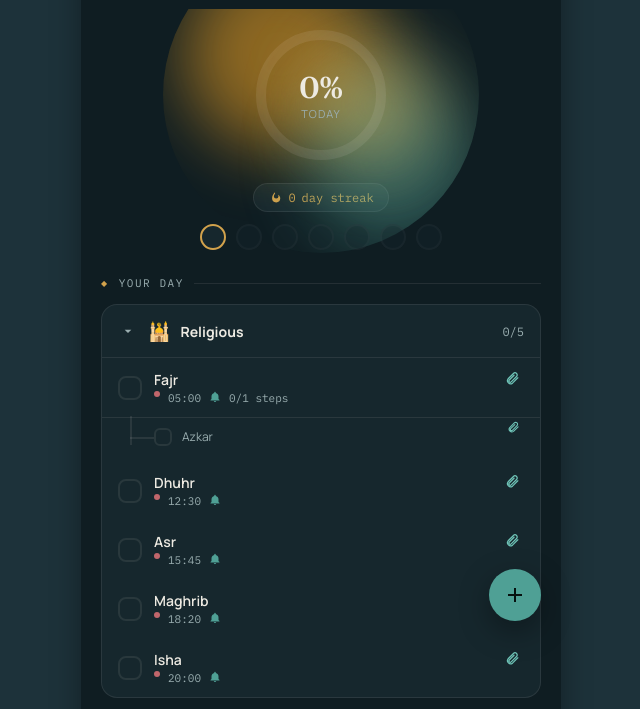
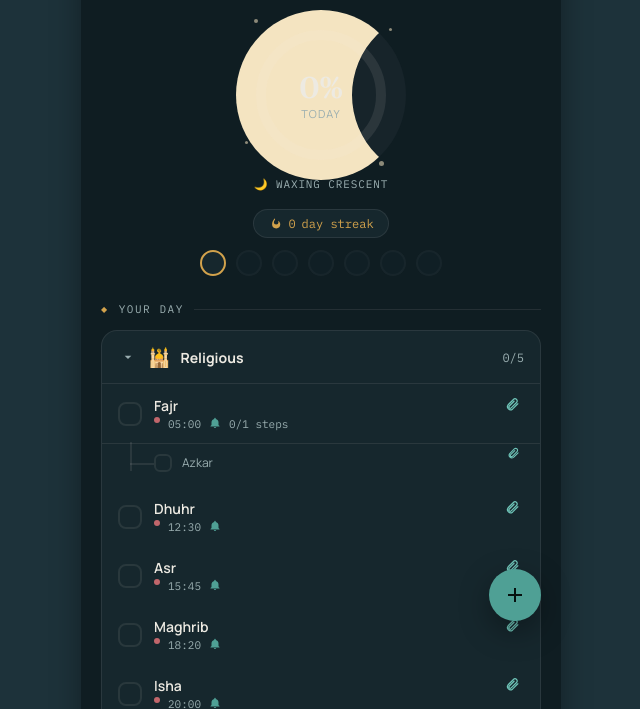
Before and after one commit to bilalind144-collab/RASM-TRACKER, a plain HTML site: page index.html in a window 1280 px wide. Shown: the part 91-800 px from the top of the page, without its empty margins (319-959 px from the left). Drawn offline with Linux system fonts and the light colour scheme.

Commit message:
Add files via upload

```diff
--- a/app.js
+++ b/app.js
@@ -180,31 +180,53 @@ function computeBestStreak30() {
   return best;
 }
 
-/* ---------- Ring background: time-of-day aura glow (fully offline) ---------- */
-function getAuraPalette(hour) {
-  if (hour >= 4 && hour < 7) return ['#F2A65A', '#E8768A', '#F7C873'];   // Fajr — soft dawn
-  if (hour >= 7 && hour < 12) return ['#4FA095', '#F2C572', '#7FD1C0']; // Morning — fresh
-  if (hour >= 12 && hour < 16) return ['#F5A623', '#4FA095', '#F7D774']; // Zuhr/Asr — bright
-  if (hour >= 16 && hour < 19) return ['#E8622C', '#F2A65A', '#C1666B']; // Maghrib — sunset
-  if (hour >= 19 && hour < 22) return ['#6B4F8C', '#B08D57', '#4B3F72']; // Isha — warm dusk
-  return ['#1F2F52', '#2B3A67', '#3E4A8C'];                              // Late night
+/* ---------- Ring background: real moon phase (offline, computed from date) ---------- */
+function getMoonPhase(date) {
+  // 0 = new moon, 0.5 = full moon, back to 1 = new moon again.
+  const synodicMonth = 29.530588861;
+  const knownNewMoon = Date.UTC(2000, 0, 6, 18, 14, 0) / 86400000; // a known new moon, in days since epoch
+  const days = date.getTime() / 86400000;
+  let phase = ((days - knownNewMoon) % synodicMonth) / synodicMonth;
+  if (phase < 0) phase += 1;
+  return phase;
+}
+
+function getMoonPhaseName(phase) {
+  if (phase < 0.03 || phase > 0.97) return 'New Moon';
+  if (phase < 0.22) return 'Waxing Crescent';
+  if (phase < 0.28) return 'First Quarter';
+  if (phase < 0.47) return 'Waxing Gibbous';
+  if (phase < 0.53) return 'Full Moon';
+  if (phase < 0.72) return 'Waning Gibbous';
+  if (phase < 0.78) return 'Last Quarter';
+  return 'Waning Crescent';
 }
 
 function renderRingBgArt() {
   const el = document.getElementById('ringBgArt');
+  const label = document.getElementById('moonPhaseLabel');
   if (!el) return;
   if (state.settings.ringBgImage) {
-    el.classList.remove('is-aura');
+    el.classList.remove('is-moon');
     el.classList.add('has-photo');
     el.innerHTML = `<img src="${state.settings.ringBgImage}" class="ring-bg-photo" alt=""><div class="ring-bg-photo-overlay"></div>`;
+    if (label) label.textContent = '';
   } else {
     el.classList.remove('has-photo');
-    el.classList.add('is-aura');
-    const [a, b, c] = getAuraPalette(new Date().getHours());
-    el.style.setProperty('--aura-a', a);
-    el.style.setProperty('--aura-b', b);
-    el.style.setProperty('--aura-c', c);
-    el.innerHTML = `<div class="aura-blob aura-a"></div><div class="aura-blob aura-b"></div><div class="aura-blob aura-c"></div>`;
+    el.classList.add('is-moon');
+    const phase = getMoonPhase(new Date());
+    const R = 85; // half of the 170px moon-disc, in px — must match the CSS size below
+    const offsetPx = Math.round(2 * R * (1 - 2 * phase));
+    el.style.setProperty('--moon-offset', offsetPx + 'px');
+    el.innerHTML = `
+      <div class="moon-wrap">
+        <div class="moon-star s1"></div>
+        <div class="moon-star s2"></div>
+        <div class="moon-star s3"></div>
+        <div class="moon-star s4"></div>
+        <div class="moon-disc"></div>
+      </div>`;
+    if (label) label.textContent = `🌙 ${getMoonPhaseName(phase)}`;
   }
 }
 
@@ -513,7 +535,7 @@ function renderManage() {
   notifStatus.textContent = perm === 'granted' ? 'Enabled on this device' : perm === 'unsupported' ? 'Not supported in this browser' : 'Not enabled yet';
   document.getElementById('enableNotifBtn').hidden = perm === 'granted' || perm === 'unsupported';
 
-  document.getElementById('ringBgStatus').textContent = state.settings.ringBgImage ? 'Custom photo set' : 'Using the daily aura glow';
+  document.getElementById('ringBgStatus').textContent = state.settings.ringBgImage ? 'Custom photo set' : 'Using the real moon phase';
   document.getElementById('removeRingBgBtn').hidden = !state.settings.ringBgImage;
 }
 
@@ -890,7 +912,7 @@ document.getElementById('removeRingBgBtn').addEventListener('click', () => {
   state.settings.ringBgImage = null;
   saveState();
   renderAll();
-  showToast('Reverted to the aura glow');
+  showToast('Reverted to the moon phase');
 });
 
 document.getElementById('enableNotifBtn').addEventListener('click', async () => {
--- a/index.html
+++ b/index.html
@@ -51,6 +51,8 @@
           <span class="ring-caption">today</span>
         </div>
       </div>
+
+      <p id="moonPhaseLabel" class="moon-phase-label"></p>
 
       <div class="streak-row">
         <div class="streak-chip">
@@ -131,7 +133,7 @@
         <div class="settings-row">
           <div>
             <p class="settings-title">Custom background photo</p>
-            <p class="settings-sub" id="ringBgStatus">Using the daily aura glow</p>
+            <p class="settings-sub" id="ringBgStatus">Using the real moon phase</p>
           </div>
         </div>
         <div class="backup-actions">
--- a/style.css
+++ b/style.css
@@ -2,6 +2,8 @@
 :root{
   --bg: #0F1D22;
   --bg-elevated: #16272D;
+  --moon-dark: #17242A;
+  --moon-light: #F4E4C1;
   --bg-elevated-2: #1D323A;
   --text: #EDEAE2;
   --text-muted: #9AAEB0;
@@ -137,17 +139,31 @@ main{ flex:1; padding: 4px 20px 100px; overflow-y: auto; }
 .ring-hero{ position:relative; width:140px; height:140px; margin: 12px auto 0; }
 .ring-bg-art{
   position:absolute; inset:-88px; z-index:0;
+  display:flex; align-items:center; justify-content:center;
   border-radius: 50%; overflow: hidden; pointer-events:none;
 }
-.aura-blob{ position:absolute; border-radius:50%; filter: blur(34px); }
-.ring-bg-art.is-aura .aura-a{ width:62%; height:62%; top:6%; left:6%; background: var(--aura-a); opacity:0.55; }
-.ring-bg-art.is-aura .aura-b{ width:55%; height:55%; bottom:2%; right:0; background: var(--aura-b); opacity:0.45; }
-.ring-bg-art.is-aura .aura-c{ width:42%; height:42%; top:32%; right:12%; background: var(--aura-c); opacity:0.4; }
+.moon-wrap{ position:relative; width:210px; height:210px; display:flex; align-items:center; justify-content:center; }
+.moon-disc{
+  width:170px; height:170px; border-radius:50%;
+  background: var(--moon-dark);
+  box-shadow: inset var(--moon-offset, 0) 0 0 0 var(--moon-light);
+  overflow:hidden;
+}
+.moon-star{ position:absolute; border-radius:50%; background: var(--moon-light); opacity:0.55; }
+.moon-star.s1{ width:4px; height:4px; top:14%; left:18%; }
+.moon-star.s2{ width:3px; height:3px; top:72%; left:14%; }
+.moon-star.s3{ width:3px; height:3px; top:18%; right:16%; }
+.moon-star.s4{ width:5px; height:5px; bottom:16%; right:20%; }
 .ring-bg-art.has-photo{ opacity: 1; }
 .ring-bg-photo{ width:100%; height:100%; object-fit: cover; display:block; }
 .ring-bg-photo-overlay{
   position:absolute; inset:0;
   background: radial-gradient(circle, var(--bg) 0%, var(--bg) 18%, transparent 62%);
+}
+
+.moon-phase-label{
+  text-align:center; margin: 12px 0 0; font-size:11px; color: var(--text-muted);
+  font-family: var(--font-mono); text-transform: uppercase; letter-spacing: 0.08em;
 }
 .ring-bg-art svg{ width:100%; height:100%; }
 .ring{ position:relative; z-index:1; transform: rotate(-90deg); }
```
Also changed, not shown: 1 other file.
